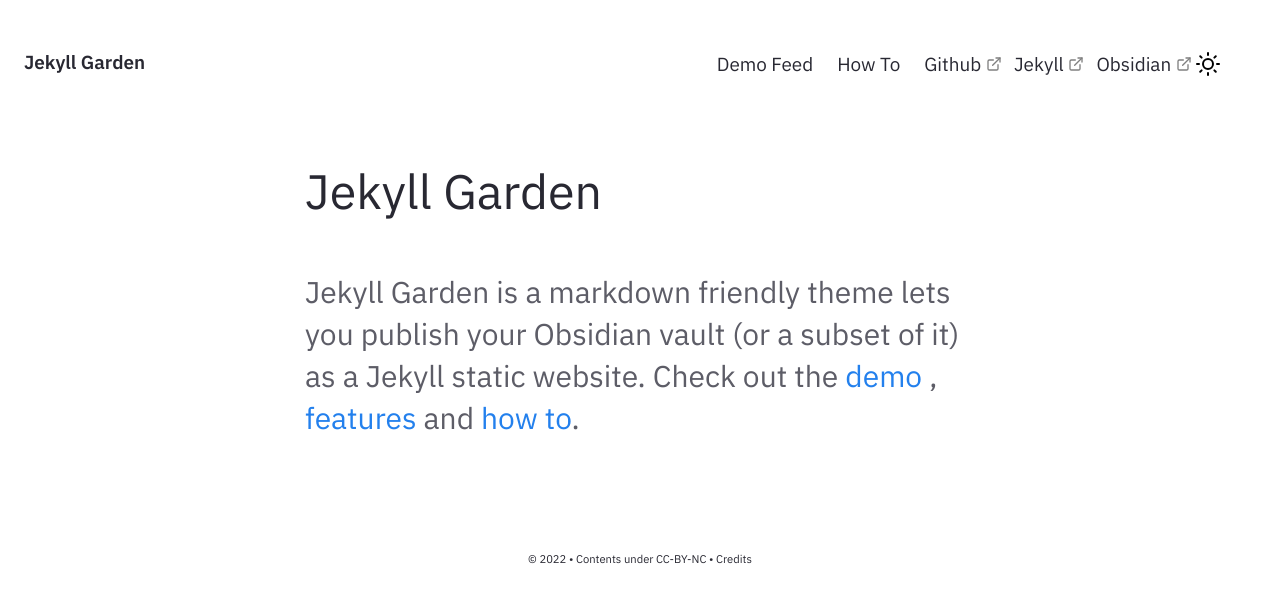
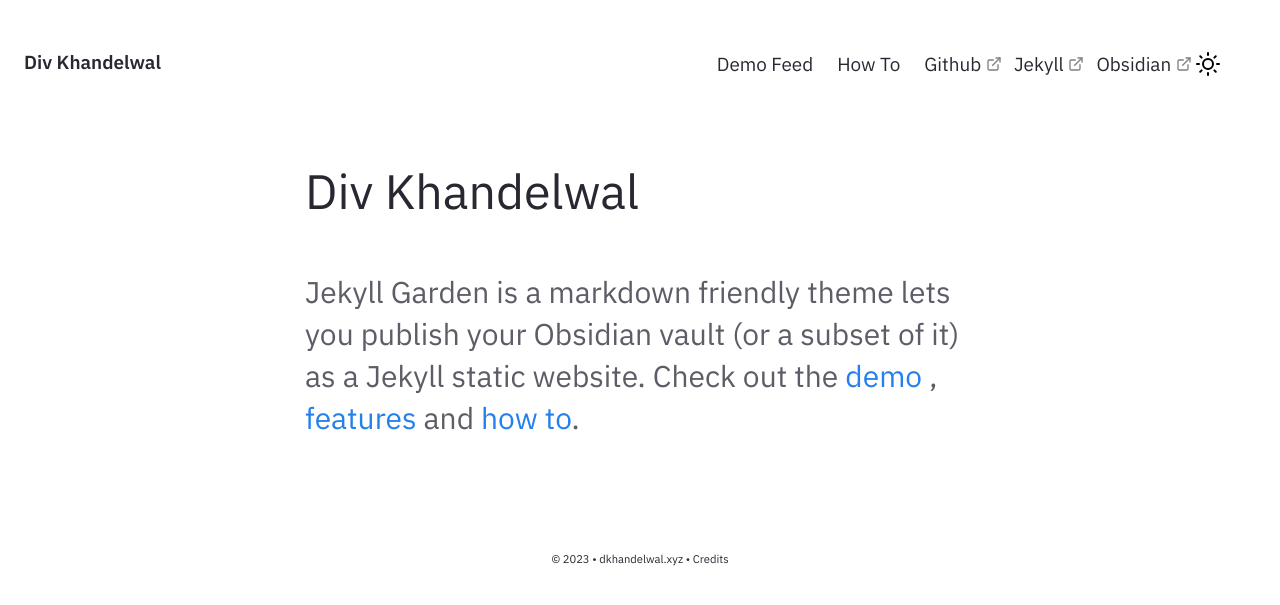
Before and after one commit to divyam-khandelwal/dkhandelwal.github.io, a Jekyll site: the page built from pages/index.md, in a window 1280 px wide. Shown: the top 605 px of the page. Built offline with Jekyll 4.4.1, drawn with Linux system fonts in a browser that asks for light colours.

Commit message:
Update _config.yml

```diff
--- a/_config.yml
+++ b/_config.yml
@@ -19,7 +19,7 @@
 # in the templates via {{ site.myvariable }}.
 
 # URL is the base hostname with protocol for your site, eg http://example.com
-url: "" # the base hostname & protocol for your site, e.g. http://example.com
+url: "https://dkhandelwal.xyz/" # the base hostname & protocol for your site, e.g. http://example.com
 
 # If you want to install this jekyll in a subpath (eg /digitalgarden) set it here.
 # Else keep it Empty (DON'T PUT /; Keep it empty)
@@ -27,11 +27,11 @@ baseurl: ""
 
 # Website Header, Description, Footer year and text.
 # If you are deleting this, make sure you remove it from HTML files too
-heading: Jekyll Garden # Change this
+heading: Div Khandelwal # Change this
 content: Obsidian ready Jekyll Theme
 copyright:
-  year: © 2022
-  msg: Contents under CC-BY-NC
+  year: © 2023
+  msg: dkhandelwal.xyz
 
 # Set title and content for private & broken link tooltop
 privatelinks:
```
